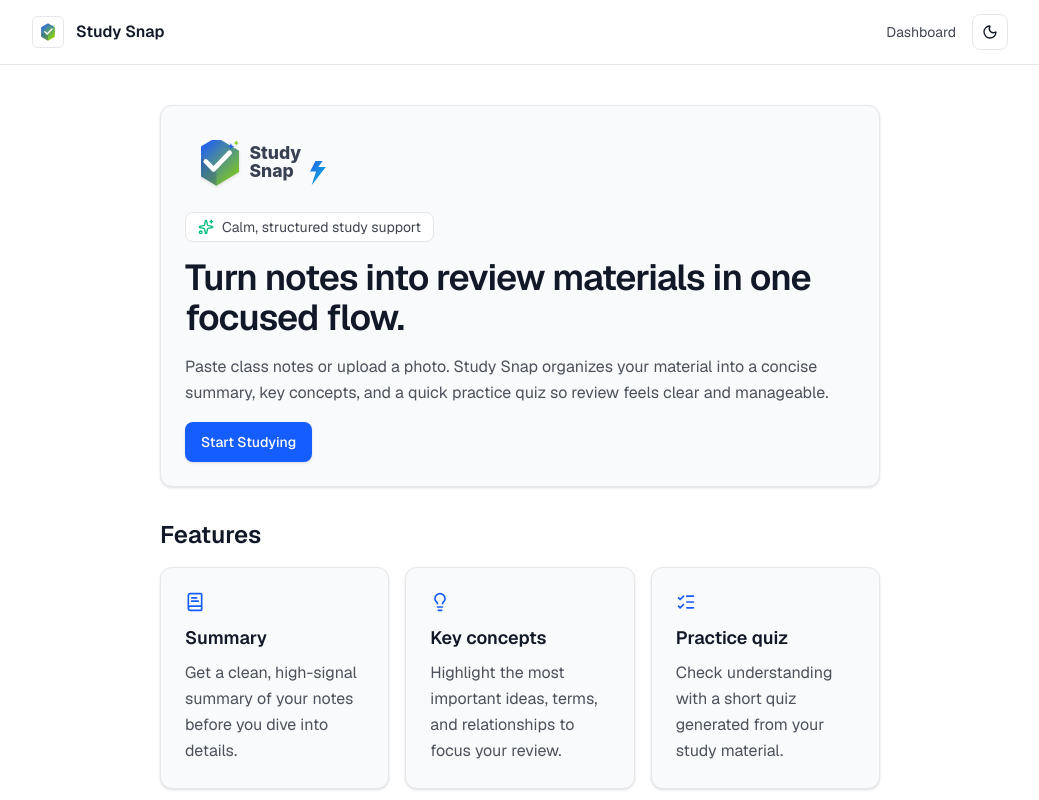
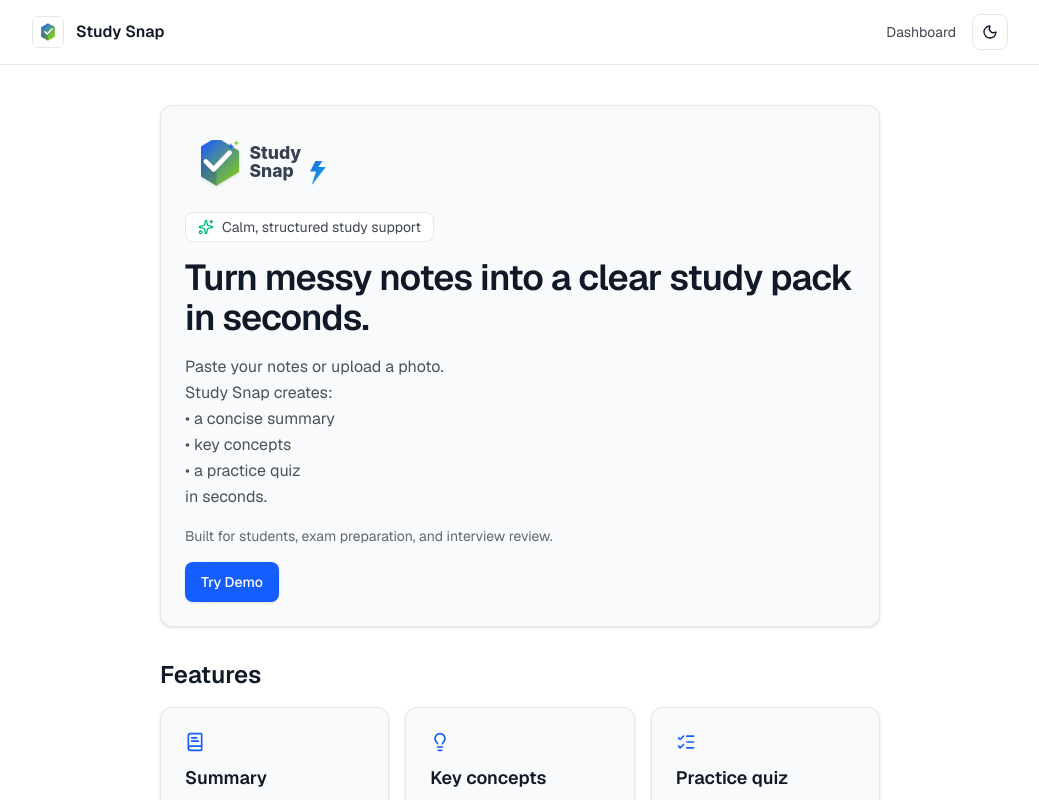
Before and after one commit to einarjohnlagera/study-snap, a Next.js app in the folder frontend/: page / in a window 1280 px wide. Shown: the top 800 px of the page, without its empty margins (120-1159 px from the left). Built offline with nearby package versions, Linux system fonts and the light colour scheme.

Commit message:
feat: revise landing page content for improved clarity and engagement
- refine headings and descriptions to emphasize quick and effective note transformation
- add bulleted feature list for enhanced readability
- include new "Try Demo" button and additional context for target user groups

```diff
--- a/frontend/app/page.tsx
+++ b/frontend/app/page.tsx
@@ -20,15 +20,29 @@ export default function Home() {
           Calm, structured study support
         </div>
         <h1 className="text-3xl font-semibold tracking-tight text-foreground md:text-4xl">
-          Turn notes into review materials in one focused flow.
+          Turn messy notes into a clear study pack in seconds.
         </h1>
         <p className="text-base leading-relaxed text-foreground/75">
-          Paste class notes or upload a photo. Study Snap organizes your
-          material into a concise summary, key concepts, and a quick practice
-          quiz so review feels clear and manageable.
+          Paste your notes or upload a photo.
+          <br />
+          Study Snap creates:
+          <br />
+          • a concise summary
+          <br />
+          • key concepts
+          <br />
+          • a practice quiz
+          <br />
+          in seconds.
         </p>
-        <Link href="/study" className={buttonVariants({ className: "w-fit" })}>
-          Start Studying
+        <p className="text-sm text-foreground/65">
+          Built for students, exam preparation, and interview review.
+        </p>
+        <Link
+          href="/study?demo=true"
+          className={buttonVariants({ className: "w-fit" })}
+        >
+          Try Demo
         </Link>
       </section>
 
```
